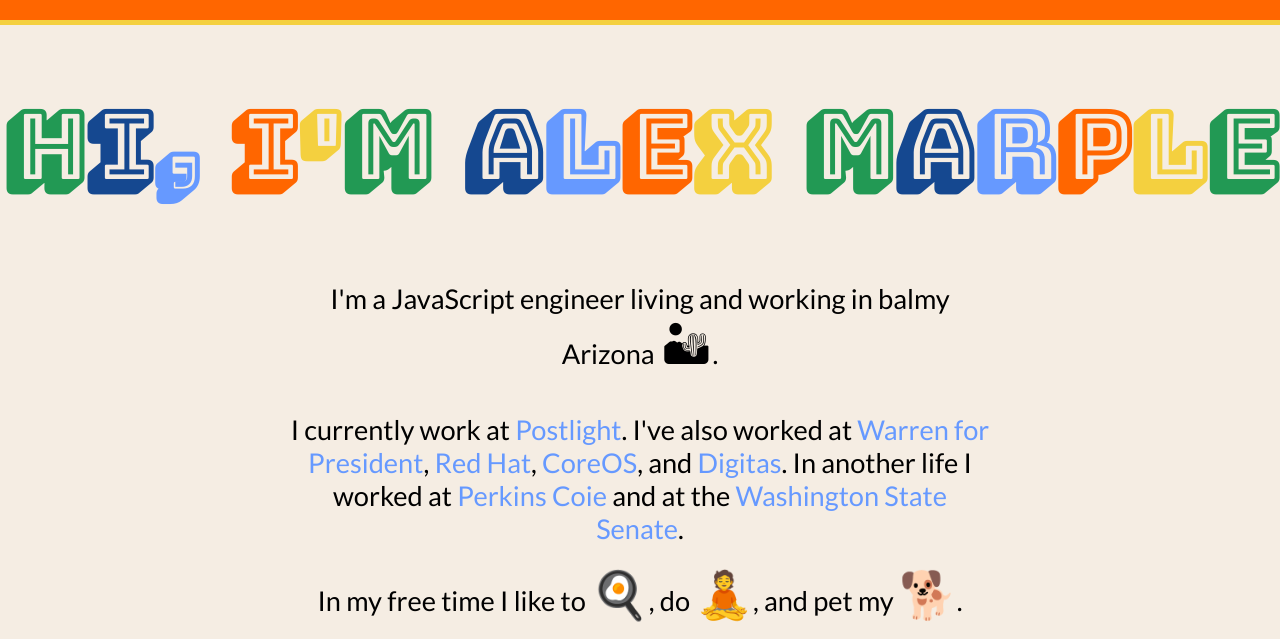
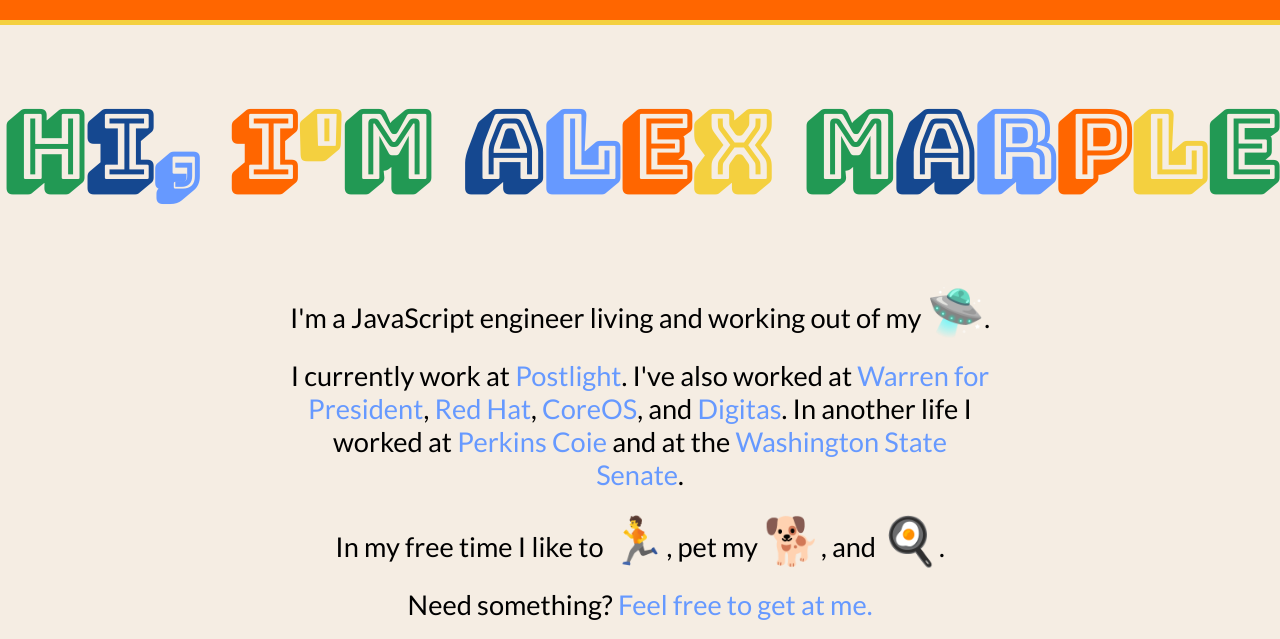
Before and after one commit to alexmarple/alexmarple.github.io, a website: page index.html in a window 1280 px wide. Shown: the top 639 px of the page. Drawn offline with Linux system fonts and the light colour scheme.

Commit message:
Update deets for August 2021

```diff
--- a/index.html
+++ b/index.html
@@ -31,13 +31,13 @@
           <h1><span>H</span><span>i</span><span>,</span> <span>I</span><span>'</span><span>m</span> <span>A</span><span>l</span><span>e</span><span>x</span> <span>M</span><span>a</span><span>r</span><span>p</span><span>l</span><span>e</span></h1>
       </section>
       <section class="intro">
-        <p>I'm a JavaScript engineer living and working in balmy Arizona <span class="emoji">&#x1F3DC;</span>.</p>
+        <p>I'm a JavaScript engineer living and working out of my <span class="emoji">&#x1F6F8;</span>.</p>
       </section>
       <section class="work">
         <p>I currently work at <a href="https://www.postlight.com" target="_blank" aria-label="Postlight">Postlight</a>. I've also worked at <a href="https://www.elizabethwarren.com" target="_blank" aria-label="Elizabeth Warren for president">Warren for President</a>, <a href="https://www.redhat.com" target="_blank" aria-label="Red Hat website">Red Hat</a>, <a href="https://www.coreos.com" target="_blank" aria-label="CoreOS website">CoreOS</a>, and <a href="https://www.digitas.com" target="_blank" aria-label="Digitas website">Digitas</a>. In another life I worked at <a href="https://www.perkinscoie.com" target="_blank" aria-label="Perkins Coie website">Perkins Coie</a> and at the <a href="http://www.leg.wa.gov" target="_blank" aria-label="Washington State Senate website">Washington State Senate</a>.</p>
       </section>
       <section class="life">
-        <p>In my free time I like to <span class="emoji">&#x1F373;</span>, do <span class="emoji">&#x1F9D8;</span>, and pet my <span class="emoji">&#x1F415;</span>.</p>
+        <p>In my free time I like to <span class="emoji">&#x1F3C3;</span>, pet my <span class="emoji">&#x1F415;</span>, and <span class="emoji">&#x1F373;</span>.</p>
       </section>
       <section class="email">
         <p>Need something? <a href="mailto:alexmarple@gmail.com" aria-label="Send an email to Alex Marple">Feel free to get at me.</a></p>
```
